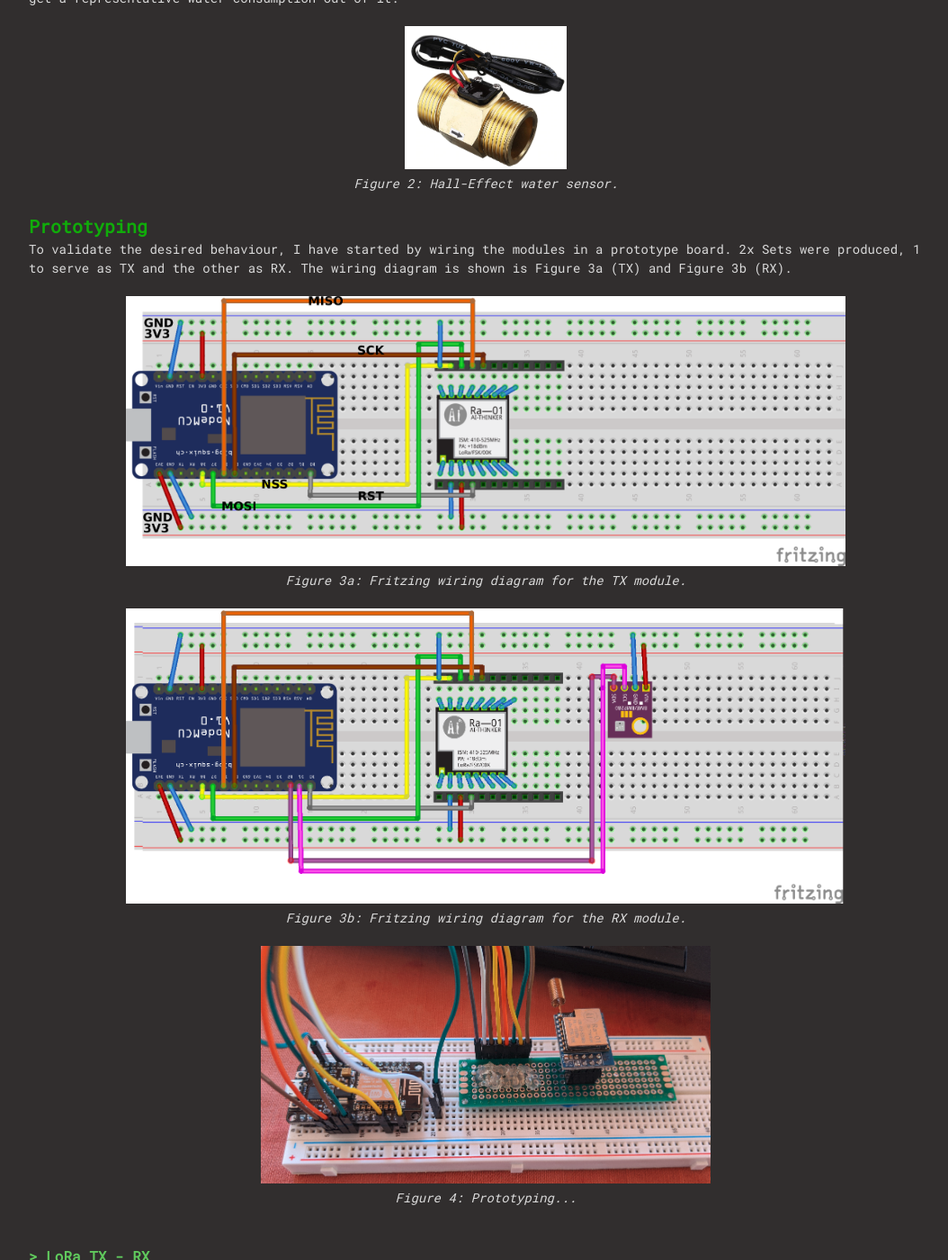
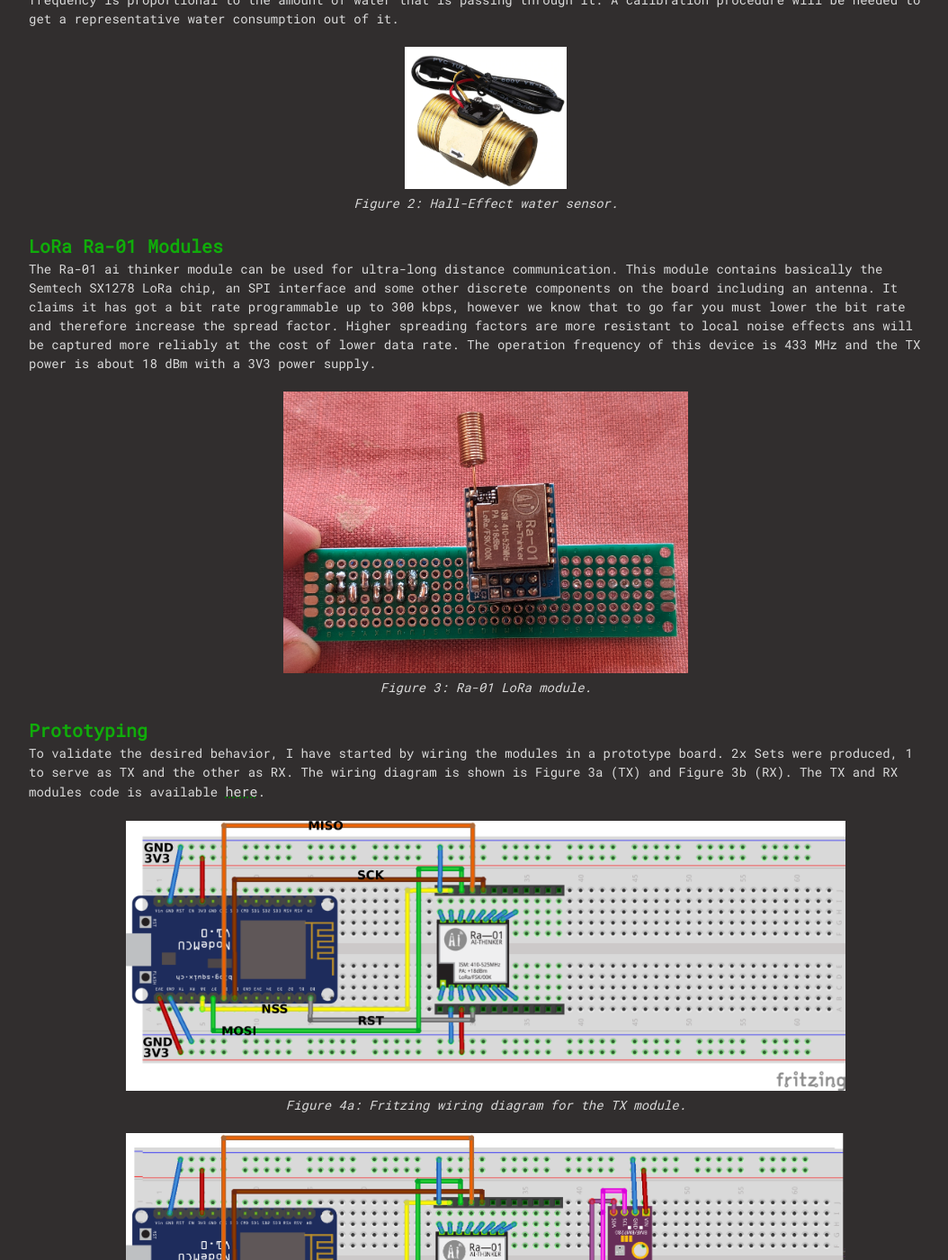
Before and after one commit to marcoroda/marcorodadevs, a Jekyll site: the page built from _posts/2020-08-20-WATER-SPY.md, in a window 1280 px wide and 1400 px high, scrolled down 2066 px. Shown: the whole window at 90% size, without its empty margins (108-1162 px from the left). Built offline with Jekyll 4.4.1, drawn with Linux system fonts in a browser that asks for light colours; nearby versions of some CDN libraries; some of the changed text lies outside the part shown.

Commit message:
Added LoRa Ra-01 chapter.

```diff
--- a/_config.yml
+++ b/_config.yml
@@ -38,7 +38,8 @@ markdown: kramdown
 owner : "Marco Roda"
 year  : "2020"
 
-footer: '(This website is under construction) <a href="../../../../../assets/CV_MarcoRoda.pdf" target="_blank">CV</a> <a href="https://github.com/marcoroda" target="_blank">GitHub</a>'
+footer: '<a href="../../../../../assets/CV_MarcoRoda.pdf" target="_blank">CV</a> <a href="https://github.com/marcoroda" target="_blank">GitHub</a>'
+
 
 # Build settings
 # comment "remote_theme" and uncomment "theme" if build locally
--- a/_posts/2020-04-26-WATER-SPY.md
+++ b/_posts/2020-08-20-WATER-SPY.md
@@ -40,7 +40,7 @@ Inside the house there will be a LoRa RX module, together with an ESP8266 that w
 # Hardware Modules
 The following HW modules are used in this project:
 * 2x [ESP8266 NodeMCU](https://www.amazon.com/KeeYees-Internet-Development-Wireless-Compatible/dp/B07HF44GBT/ref=sr_1_1?dchild=1&keywords=ESP8266+NodeMCU&qid=1598429504&sr=8-1)
-* 2x LoRa transceiver modules [Ra-01](https://www.amazon.es/gp/product/B083M6P9SK/ref=ppx_yo_dt_b_asin_title_o02_s00?ie=UTF8&psc=1)
+* 2x [LoRa transceiver modules Ra-01](https://www.amazon.es/gp/product/B083M6P9SK/ref=ppx_yo_dt_b_asin_title_o02_s00?ie=UTF8&psc=1)
 * 1x [BME280](https://www.amazon.es/gp/product/B07D8T4HP6/ref=ppx_od_dt_b_asin_title_s00?ie=UTF8&psc=1)
 * 1x [Raspberry Pi Zero W kit](https://www.amazon.es/gp/product/B07D5G3459/ref=ppx_od_dt_b_asin_title_s00?ie=UTF8&psc=1)
 * 1x [Water Sensor](https://www.aliexpress.com/item/4000125812845.html?spm=a2g0s.9042311.0.0.7fd44c4dnyLl7u)
@@ -56,23 +56,31 @@ To measure the amount of water that is consumed a [Hall-Effect](https://en.wikip
   <em>Figure 2: Hall-Effect water sensor.</em>
 </p>
 
+# LoRa Ra-01 Modules
+The Ra-01 ai thinker module can be used for ultra-long distance communication. This module contains basically the Semtech SX1278 LoRa chip, an SPI interface and some other discrete components on the board including an antenna. It claims it has got a bit rate programmable up to 300 kbps, however we know that to go far you must lower the bit rate and therefore increase the spread factor. Higher spreading factors are more resistant to local noise effects ans will be captured more reliably at the cost of lower data rate. The operation frequency of this device is 433 MHz and the TX power is about 18 dBm with a 3V3 power supply.
+
+<p align="center">
+  <img width="450" src="../../../../../assets/proj_Water_SPY/ra01.png">
+  <em>Figure 3: Ra-01 LoRa module.</em>
+</p>
+
 # Prototyping
-To validate the desired behaviour, I have started by wiring the modules in a prototype board. 2x Sets were produced, 1 to serve as TX and the other as RX. The wiring diagram is shown is Figure 3a (TX) and Figure 3b (RX).
+To validate the desired behavior, I have started by wiring the modules in a prototype board. 2x Sets were produced, 1 to serve as TX and the other as RX. The wiring diagram is shown is Figure 3a (TX) and Figure 3b (RX). The TX and RX modules code is available [here](https://github.com/marcoroda/water-spy).
 
 <p align="center">
   <img width="800" src="../../../../../assets/proj_Water_SPY/fritzing_wiring_labeled.png">
-  <em>Figure 3a: Fritzing wiring diagram for the TX module.</em>
+  <em>Figure 4a: Fritzing wiring diagram for the TX module.</em>
 </p>
 
 <p align="center">
   <img width="800" src="../../../../../assets/proj_Water_SPY/fritzing_wiring_labeled_rx.png">
-  <em>Figure 3b: Fritzing wiring diagram for the RX module.</em>
+  <em>Figure 4b: Fritzing wiring diagram for the RX module.</em>
 </p>
 
 
 <p align="center">
   <img width="500" src="../../../../../assets/proj_Water_SPY/prototyping.png">
-  <em>Figure 4: Prototyping...</em>
+  <em>Figure 5: Prototyping...</em>
 </p>
 
 <p>&nbsp;</p>
@@ -132,16 +140,16 @@ The next step would be to have real water sensor data coming in into the TX modu
 <img width="380" src="../../../../../assets/proj_Water_SPY/water_sensor_installation_2.png">   |  <img width="600" src="../../../../../assets/proj_Water_SPY/water_sensor_installation.png">
 
 <p align="center">
-  <em>Figure 10: Water sensor installation.</em>
+  <em>Figure 11: Water sensor installation.</em>
 </p>
 
 
 # Node-Red Front-End Dashboard Application
-The Node-Red application is a simple dashboard with widgets and graphs. The data is coming in through the MQTT in nodes and later displayed in the dashboard. The code is available in my GitHub project page. Figure 11 shows the final dashboard application.
+The Node-Red application is a simple dashboard with widgets and graphs. The water sensor data is transmitted by the TX module and received by the RX module using the LoRa modulation. The RX is also connected to a MQTT broker (I have used the open source Eclipse Mosquitto) running under a Raspberry Pi Zerow W. The RX module gathers the data from all the sensors and publishes the converted strings to topics, esp32/temperature, esp32/humidity, esp32/pressure and esp32/water. Finally the Node-Red application uses the MQTT In nodes to capture the strings and display them in the dashboard. The Node-Red flow code is available in my GitHub project page. Figure 11 shows the final dashboard application.
 
 <p align="center">
   <img width="250" src="../../../../../assets/proj_Water_SPY/nodered_dash.jpeg">
-  <em>Figure 11: Node-Red dashboard application.</em>
+  <em>Figure 12: Node-Red dashboard application.</em>
 </p>
 
 # Comments
```
Also changed, not shown: other parts of _posts/2020-08-20-WATER-SPY.md (+6 -6 lines), assets/proj_Water_SPY/ra01.png (added).
